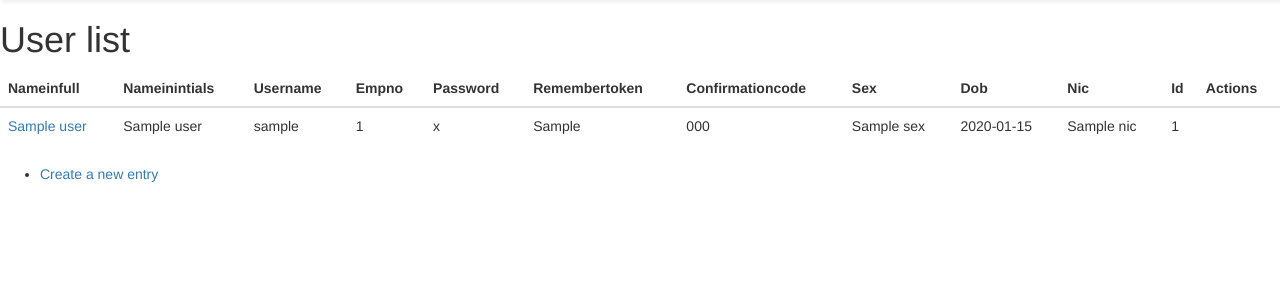
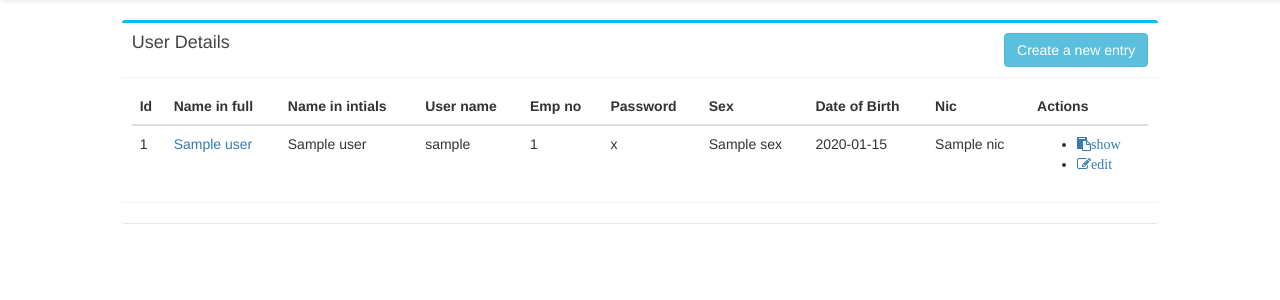
Before and after one commit to CharuniKaushalya/Database-Project, a Symfony app: template app/Resources/views/user/index.html.twig in a window 1280 px wide. Shown: the part 140-440 px from the top of the page. Run offline with Twig, Linux system fonts and the light colour scheme; the template is opened without the code that fills it: most values are stand-ins (such as "Sample title", 1, 10 or a date in 2020); some libraries are stand-ins or nearby versions.

Commit message:
add chages to user interface

```diff
--- a/app/Resources/views/user/index.html.twig
+++ b/app/Resources/views/user/index.html.twig
@@ -1,50 +1,66 @@
 {% extends 'base.html.twig' %}
 {% block body %}
-    <h1>User list</h1>
-
-    <table class="table">
+<div class="container-fluid">
+    <div class="row" style="height:20px;">
+    </div>
+    <div class="row">
+        <div class="col-md-1">
+        </div>
+        <div class="col-md-10">
+            <div class="box box-info">
+                <div class="box-header with-border">
+                    <h3 class="box-title">User Details</h3>
+                     <a href="{{ path('user_new') }}" class="btn btn-info pull-right">Create a new entry</a>
+                </div><!-- /.box-header -->
+                <div class="box-body">
+                    <table class="mytable table">
                         <thead>
                             <tr>
-                <th>Nameinfull</th>
-                <th>Nameinintials</th>
-                <th>Username</th>
-                <th>Empno</th>
+                                <th>Id</th>
+                                <th>Name in full</th>
+                                <th>Name in intials</th>
+                                <th>User name</th>
+                                <th>Emp no</th>
                                 <th>Password</th>
-                <th>Remembertoken</th>
-                <th>Confirmationcode</th>
                                 <th>Sex</th>
-                <th>Dob</th>
+                                <th>Date of Birth</th>
                                 <th>Nic</th>
-                <th>Id</th>
                                 <th>Actions</th>
                             </tr>
                         </thead>
                         <tbody>
                         {% for user in users %}
                             <tr>
+                                <td>{{ user.id }}</td>
                                 <td><a href="{{ path('user_show', { 'id': user.id }) }}">{{ user.nameInFull }}</a></td>
                                 <td>{{ user.nameInIntials }}</td>
                                 <td>{{ user.userName }}</td>
                                 <td>{{ user.empNo }}</td>
                                 <td>{{ user.password }}</td>
-                <td>{{ user.rememberToken }}</td>
-                <td>{{ user.confirmationCode }}</td>
                                 <td>{{ user.sex }}</td>
                                 <td>{% if user.dob %}{{ user.dob|date('Y-m-d') }}{% endif %}</td>
                                 <td>{{ user.nic }}</td>
-                <td>{{ user.id }}</td>
                                 <td>
+                                    <ul class="showedit">
+                                        <li>
+                                            <a href="{{ path('user_show', { 'id': user.id }) }}"><i class="fa fa-clipboard">show</i></a>
+                                        </li>
+                                        <li>
+                                            <a href="{{ path('user_edit', { 'id': user.id }) }}"><i class="fa fa-pencil-square-o">edit</i></a>
+                                        </li>
+                                    </ul>
                                 </td>
                             </tr>
                         {% endfor %}
                         </tbody>
                     </table>
-
-    <ul>
-        <li>
-            <a href="{{ path('user_new') }}">Create a new entry</a>
-        </li>
-    </ul>
+                </div><!-- /.box-body -->
+                <div class="box-footer">
+                </div><!-- /.box-footer -->
+              </div>
+            </div>
+        </div>
+    </div>
 
 
 {% endblock %}
```
Lines whose indentation alone changed are shown as unchanged.
